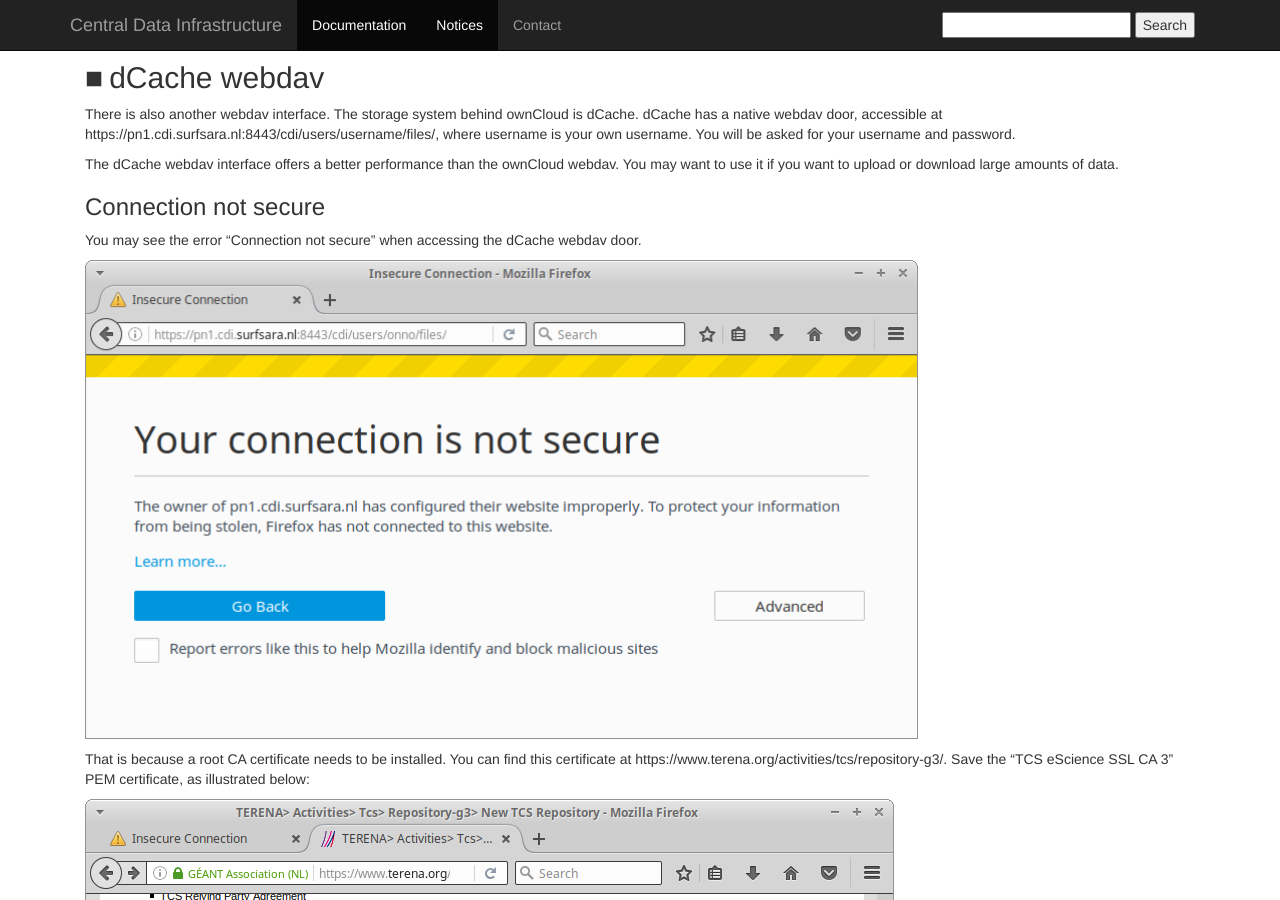
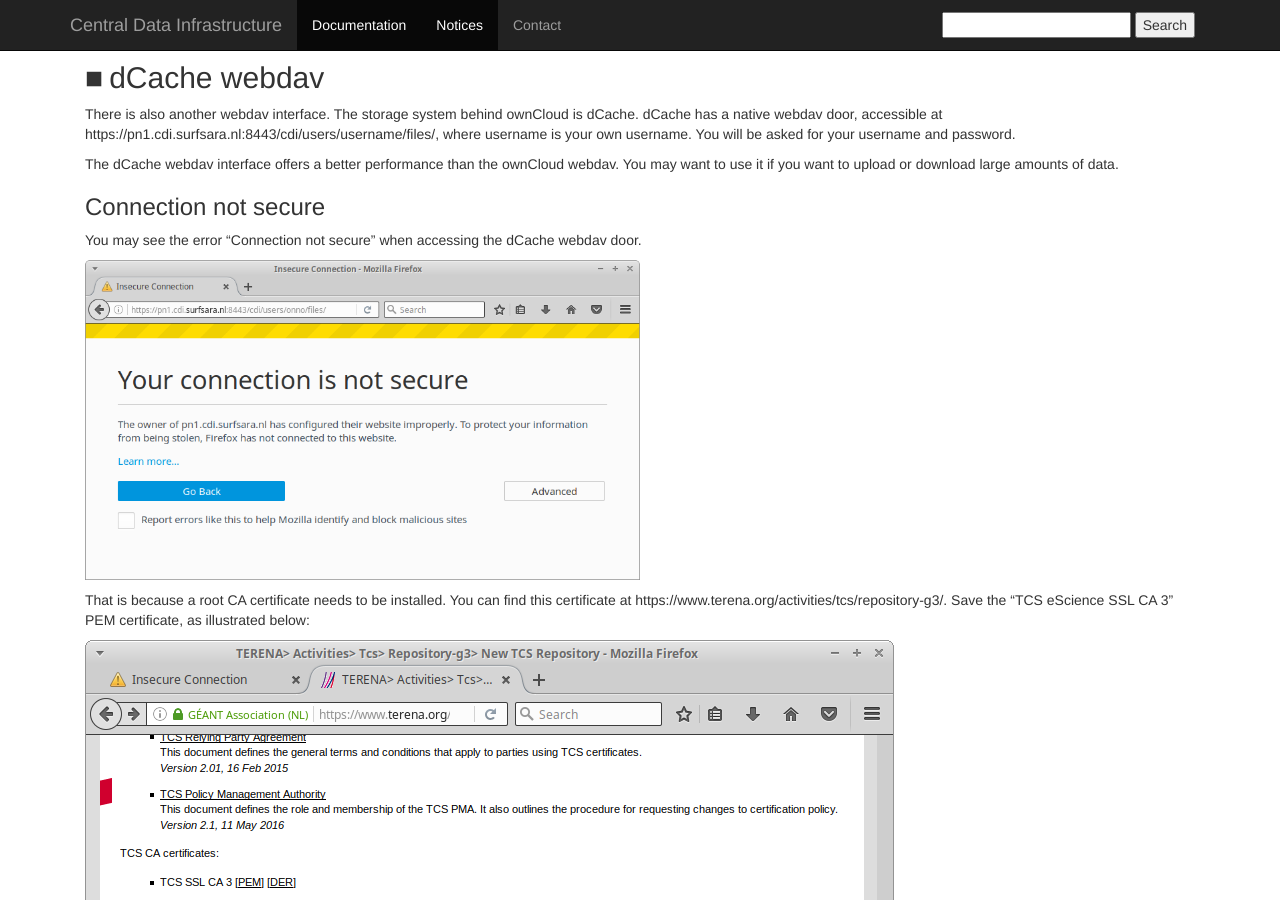
Before and after one commit to sara-nl/cdidocs, a Jekyll site: the page built from index.markdown, in a window 1280 px wide and 900 px high, scrolled down 1768 px. Built offline with Jekyll 4.4.1, drawn with Linux system fonts in a browser that asks for light colours.

Commit message:
Smaller "connection not secure"

```diff
--- a/index.markdown
+++ b/index.markdown
@@ -45,7 +45,7 @@ The dCache webdav interface offers a better performance than the ownCloud webdav
 
 You may see the error "Connection not secure" when accessing the dCache webdav door.
 
-<a href="images/connection-not-secure.png"><img src="images/connection-not-secure.png" alt="Connection not secure" width="75%" height="75%" /></a>
+<a href="images/connection-not-secure.png"><img src="images/connection-not-secure.png" alt="Connection not secure" width="50%" height="50%" /></a>
 
 That is because a root CA certificate needs to be installed. You can find this certificate at https://www.terena.org/activities/tcs/repository-g3/. Save the "TCS eScience SSL CA 3" PEM certificate, as illustrated below:
 
```
